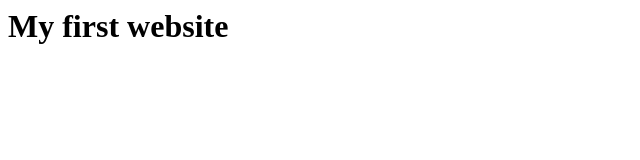
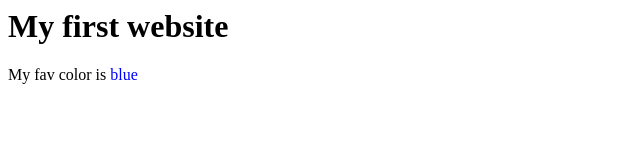
Before and after one commit to KaynonG/Benji-the-Hedgehog, a plain HTML site: page index.html in a window 1280 px wide. Shown: the whole page, without its empty margins (0-640 px from the left). Drawn offline with Linux system fonts and the light colour scheme.

Commit message:
Put a span in
Blue is now blue

```diff
--- a/index.html
+++ b/index.html
@@ -1 +1,2 @@
 <h1>My first website</h1>
+<p>My fav color is <span style="color:blue;">blue</span></p>
```
